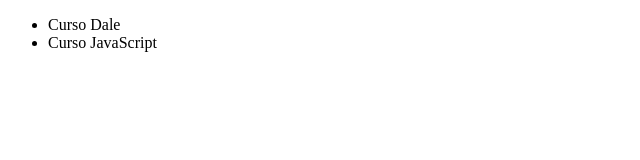
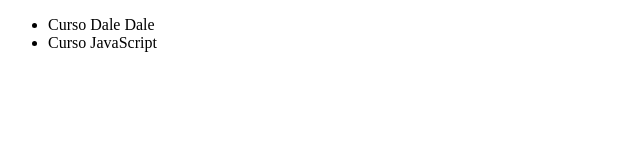
Before and after one commit to vinifillmann/alura-git, a plain HTML site: page index.html in a window 1280 px wide. Shown: the full height of the page, 0-640 px from the left. Drawn offline with Linux system fonts and the light colour scheme.

Commit message:
Arrumando curso Dale

```diff
--- a/index.html
+++ b/index.html
@@ -8,7 +8,7 @@
 </head>
 <body>
     <ul>
-        <li>Curso Dale</li>
+        <li>Curso Dale Dale</li>
         <li>Curso JavaScript</li>
     </ul>
 </body>
```
